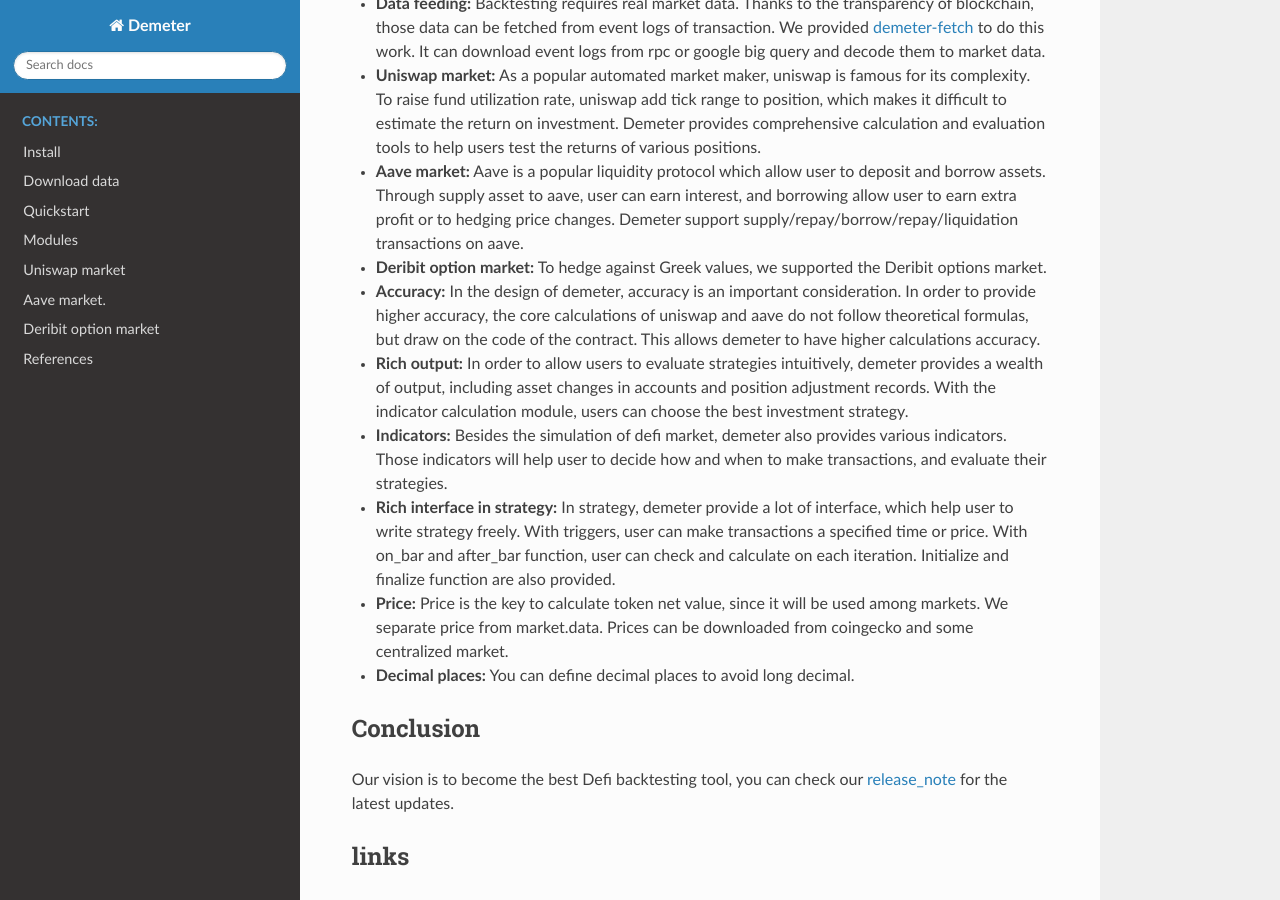
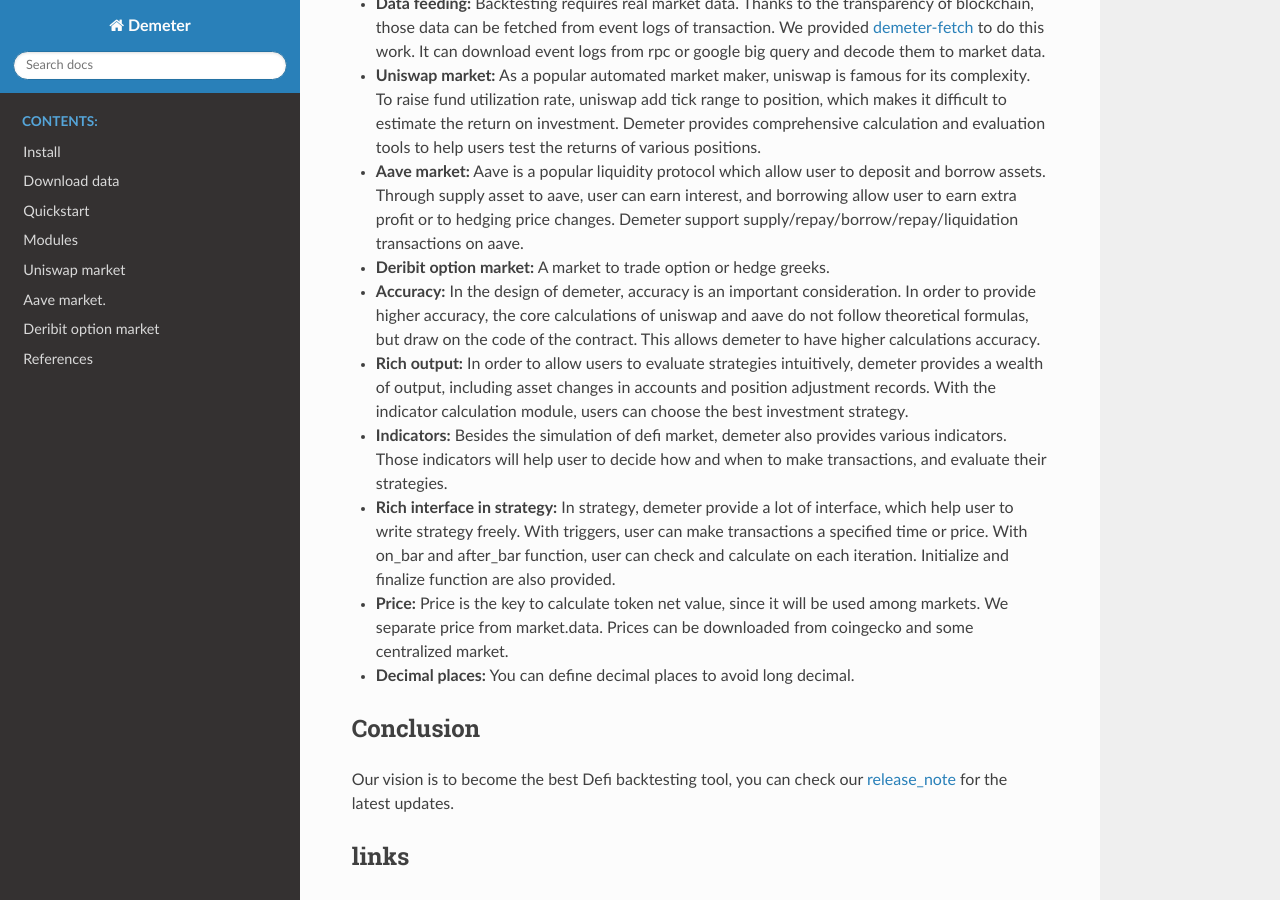
Before and after one commit to zelos-alpha/demeter, a Sphinx documentation site: the page built from docs/source/index.rst, in a window 1280 px wide and 900 px high, scrolled down 664 px. Built offline with Sphinx 7.4.7 and the Read the Docs theme 2.0.0, drawn with Linux system fonts in a browser that asks for light colours.

Commit message:
update documents

```diff
--- a/docs/source/demeter.deribit.rst
+++ b/docs/source/demeter.deribit.rst
@@ -5,7 +5,7 @@
 ----------
 
 demeter.deribit.market module
----------------------------
+---------------------------------
 
 .. automodule:: demeter.deribit.market
    :members:
@@ -13,7 +13,7 @@
    :show-inheritance:
 
 demeter.deribit.helper module
----------------------------
+---------------------------------
 
 .. automodule:: demeter.deribit.helper
    :members:
@@ -22,7 +22,7 @@
 
 
 Module contents
----------------
+-----------------
 
 .. automodule:: demeter.deribit
    :members:
--- a/docs/source/index.rst
+++ b/docs/source/index.rst
@@ -19,7 +19,7 @@
 - **Data feeding:** Backtesting requires real market data. Thanks to the transparency of blockchain, those data can be fetched from event logs of transaction. We provided demeter-fetch_ to do this work. It can download event logs from rpc or google big query and decode them to market data.
 - **Uniswap market:** As a popular automated market maker, uniswap is famous for its complexity. To raise fund utilization rate, uniswap add tick range to position, which makes it difficult to estimate the return on investment. Demeter provides comprehensive calculation and evaluation tools to help users test the returns of various positions.
 - **Aave market:** Aave is a popular liquidity protocol which allow user to deposit and borrow assets. Through supply asset to aave, user can earn interest, and borrowing allow user to earn extra profit or to hedging price changes. Demeter support supply/repay/borrow/repay/liquidation transactions on aave.
-- **Deribit option market:** To hedge against Greek values, we supported the Deribit options market.
+- **Deribit option market:** A market to trade option or hedge greeks.
 - **Accuracy:** In the design of demeter, accuracy is an important consideration. In order to provide higher accuracy, the core calculations of uniswap and aave do not follow theoretical formulas, but draw on the code of the contract. This allows demeter to have higher calculations accuracy.
 - **Rich output:** In order to allow users to evaluate strategies intuitively, demeter provides a wealth of output, including asset changes in accounts and position adjustment records. With the indicator calculation module, users can choose the best investment strategy.
 - **Indicators:** Besides the simulation of defi market, demeter also provides various indicators. Those indicators will help user to decide how and when to make transactions, and evaluate their strategies.
```
